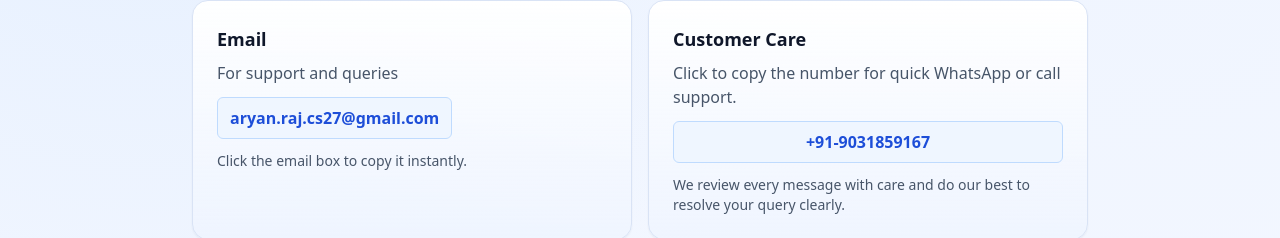
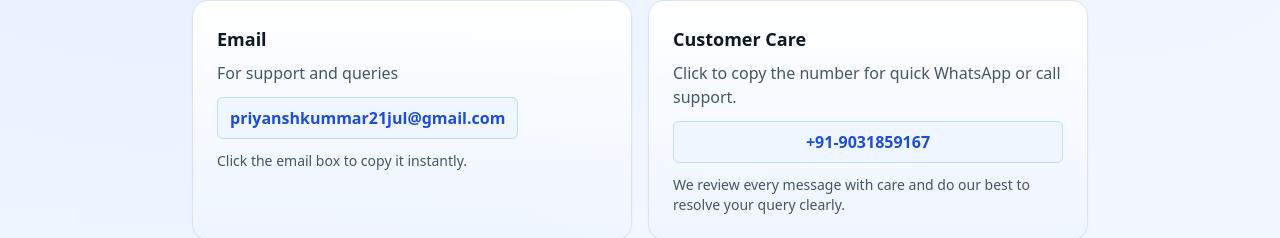
Before and after one commit to Aryan-Raj-cs27/EduBridge, a Next.js app in the folder Frontend/: page /contact in a window 1280 px wide. Shown: the part 444-682 px from the top of the page. Built offline with nearby package versions, Linux system fonts and the light colour scheme.

Commit message:
fix(contact): update email address for contact form

```diff
--- a/Frontend/src/app/contact/page.js
+++ b/Frontend/src/app/contact/page.js
@@ -17,7 +17,7 @@ export default function Contact() {
   const [successMessage, setSuccessMessage] = useState("");
 
   const phoneNumber = "+91-9031859167";
-  const email = "aryan.raj.cs27@gmail.com";
+  const email = "priyanshkummar21jul@gmail.com";
 
   const mailtoLink = useMemo(() => {
     const subject = encodeURIComponent(`EduBridge Lead: ${formData.topic || "General Inquiry"}`);
```
